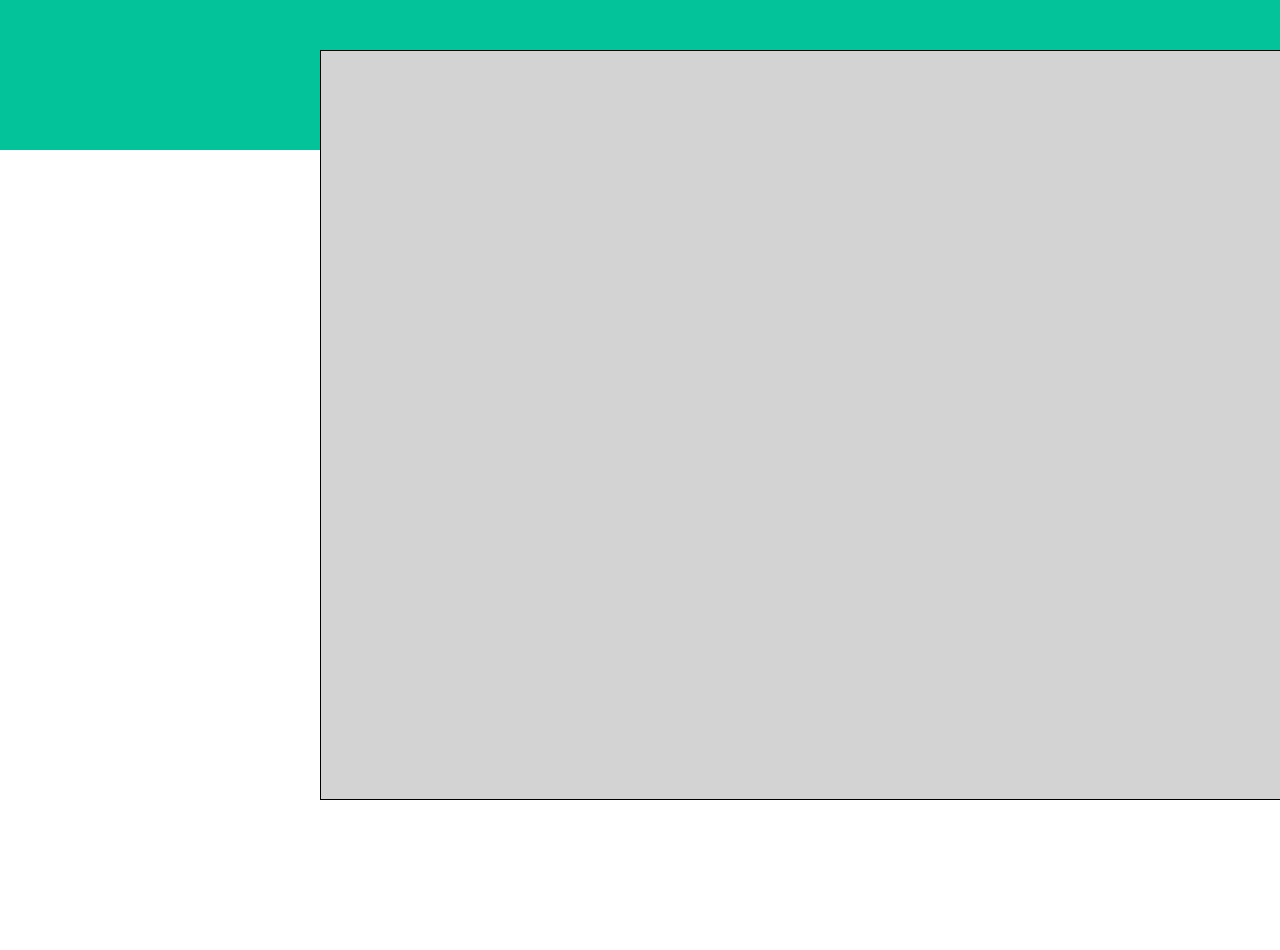
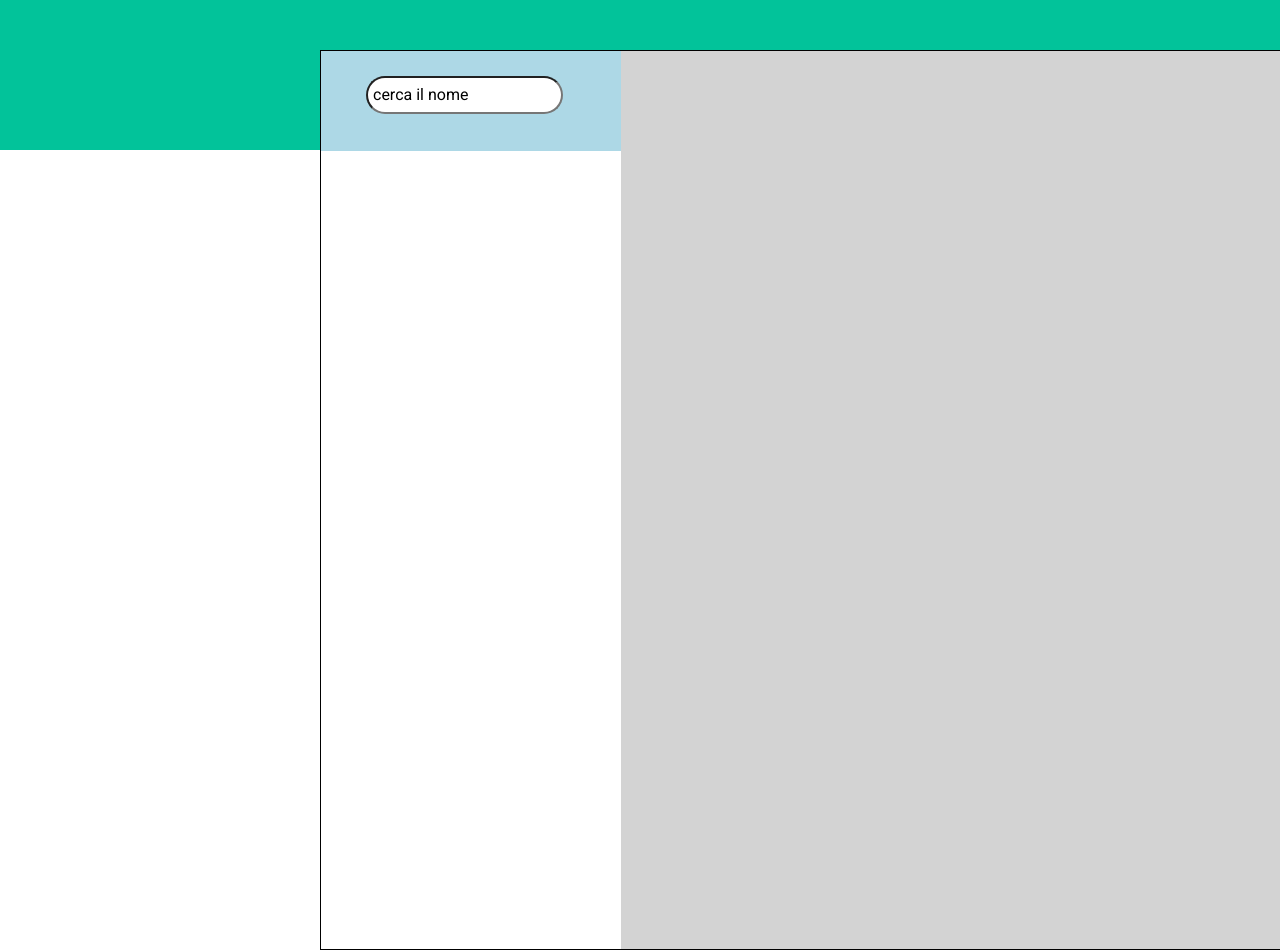
Before and after one commit to FrancescoSitta21/js-html-css-boolzap, a plain HTML site: page index.html in a window 1280 px wide. Shown: the top 950 px of the page. Before the commit the page ends 800 px from the top, so only its background shows below. Drawn offline with nearby package versions, Linux system fonts and the light colour scheme.

Commit message:
search bar

```diff
--- a/css/style.css
+++ b/css/style.css
@@ -17,9 +17,29 @@
 #platform {
   position: absolute;
   width: 1050px;
-  height: 750px;
+  height: 900px;
   background: lightgrey;
   margin-left: 25%;
   border: 1px solid black;
   margin-top: 50px;
 }
+
+.sidebar {
+  position: absolute;
+  width: 300px;
+  height: 100%;
+  background: white;
+}
+
+.search {
+  position: relative;
+  width: 100%;
+  height: 100px;
+  background: lightblue;
+}
+.search .ricerca {
+  padding: 5px;
+  border-radius: 20px;
+  margin-top: 25px;
+  margin-left: 15%;
+}
--- a/index.html
+++ b/index.html
@@ -14,7 +14,14 @@
     <div id="container">
       <div class="green"></div>
       <div id="platform">
+        <div class="sidebar">
+          <div class="search">
+            <input type="text" class="ricerca" name="search" value="cerca il nome">
+          </div>
+          <!-- mettere chat -->
 
+          <!-- fine chat -->
+        </div>
       </div>
 
     </div>
```
